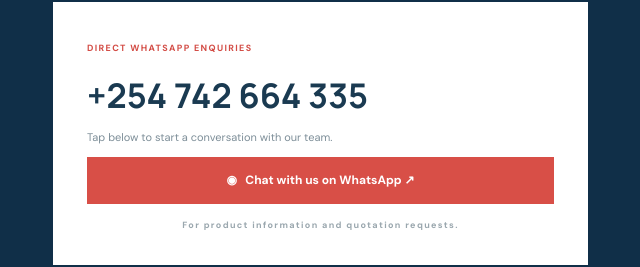
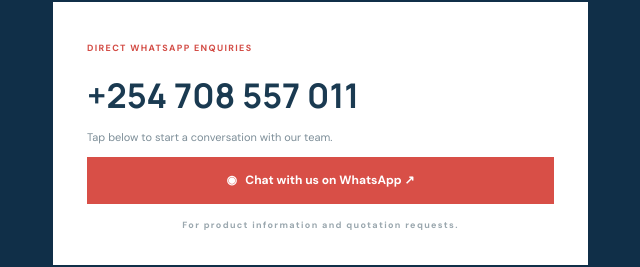
Before and after one commit to musambe/shanghai-med-optical, a plain HTML site: page index.html in a window 1280 px wide. Shown: the part 3603-3870 px from the top of the page, 632-1272 px from the left. Drawn offline with Linux system fonts and the light colour scheme.

Commit message:
Fix contact section with correct WhatsApp details
Updated contact section with new WhatsApp number.

```diff
--- a/index.html
+++ b/index.html
@@ -24,7 +24,7 @@
 </div><p class="catalogue-note"><b>NOTE</b> Product images are generic illustrative photographs sourced from Unsplash. Product names, categories and descriptions are placeholders; please confirm the actual catalogue, specifications and availability with the company.</p></div></section>
 <section class="optical-band" id="optical"><div class="optical-image"></div><div class="optical-content"><div class="section-label light"><span>03</span> OPTICAL & LENS SOLUTIONS</div><h2>A sharper focus<br>on <em>every detail.</em></h2><p>Explore optical equipment and lens enquiries. Our team can help you find out more about product options, specifications and quotations.</p><a class="btn btn-light" href="https://wa.me/254708557011?text=Hello%2C%20I%20would%20like%20to%20enquire%20about%20optical%20equipment%20and%20lenses." target="_blank" rel="noopener">Enquire about optical products ↗</a></div></section>
 <section class="section process-section"><div class="container"><div class="section-heading"><div><div class="section-label"><span>04</span> HOW TO ENQUIRE</div><h2>From browsing to<br><em>quotation, simply.</em></h2></div><p>No online checkout. No complicated forms. Contact the team directly about the products you need.</p></div><div class="steps"><div><span>01</span><b>⌕</b><h3>Explore products</h3><p>Browse the medical and optical product categories.</p></div><div><span>02</span><b>↗</b><h3>Send an enquiry</h3><p>Tap the WhatsApp enquiry button on a product.</p></div><div><span>03</span><b>✉</b><h3>Request a quotation</h3><p>Discuss specifications, availability and pricing with the team.</p></div></div></div></section>
-<section class="contact-section" id="contact"><div class="container contact-grid"><div><div class="section-label light"><span>05</span> GET IN TOUCH</div><h2>Let's talk about<br>what you <em>need.</em></h2><p>Have a product enquiry or need a quotation? Contact our team directly on WhatsApp. We're ready to hear from you.</p></div><div class="contact-panel"><small>DIRECT WHATSAPP ENQUIRIES</small><strong>+254 742 664 335</strong><p>Tap below to start a conversation with our team.</p><a class="btn btn-primary" href="https://wa.me/254708557011?text=Hello%2C%20I%20visited%20your%20website%20and%20would%20like%20to%20make%20an%20enquiry." target="_blank" rel="noopener">◉ &nbsp; Chat with us on WhatsApp ↗</a><small class="subnote">For product information and quotation requests.</small></div></div></section>
+<section class="contact-section" id="contact"><div class="container contact-grid"><div><div class="section-label light"><span>05</span> GET IN TOUCH</div><h2>Let's talk about<br>what you <em>need.</em></h2><p>Have a product enquiry or need a quotation? Contact our team directly on WhatsApp. We're ready to hear from you.</p></div><div class="contact-panel"><small>DIRECT WHATSAPP ENQUIRIES</small><strong>+254 708 557 011</strong><p>Tap below to start a conversation with our team.</p><a class="btn btn-primary" href="https://wa.me/254708557011?text=Hello%2C%20I%20visited%20your%20website%20and%20would%20like%20to%20make%20an%20enquiry." target="_blank" rel="noopener">◉ &nbsp; Chat with us on WhatsApp ↗</a><small class="subnote">For product information and quotation requests.</small></div></div></section>
 </main>
 <footer class="footer"><div class="container footer-main"><a class="brand" href="#home"><img class="brand-logo" src="assets/logo.svg" alt="Shanghai Medical and Optical logo"><span class="brand-copy"><strong>SHANGHAI MEDICAL</strong><small>& OPTICAL EQUIPMENT</small></span></a><p>Medical equipment, optical instruments<br>and lenses — enquiries welcome.</p><a href="#home">BACK TO TOP ↑</a></div><div class="container footer-bottom"><span>© <span id="year"></span> Shanghai Medical and Optical Equipment Manufacturers and Supplies.</span><span>Built for better connections.</span></div></footer>
 <a class="floating-wa" href="https://wa.me/254708557011?text=Hello%2C%20I%20visited%20your%20website%20and%20would%20like%20to%20make%20an%20enquiry." target="_blank" rel="noopener" aria-label="Chat with us on WhatsApp">◉ <b>WhatsApp us</b></a>
```
